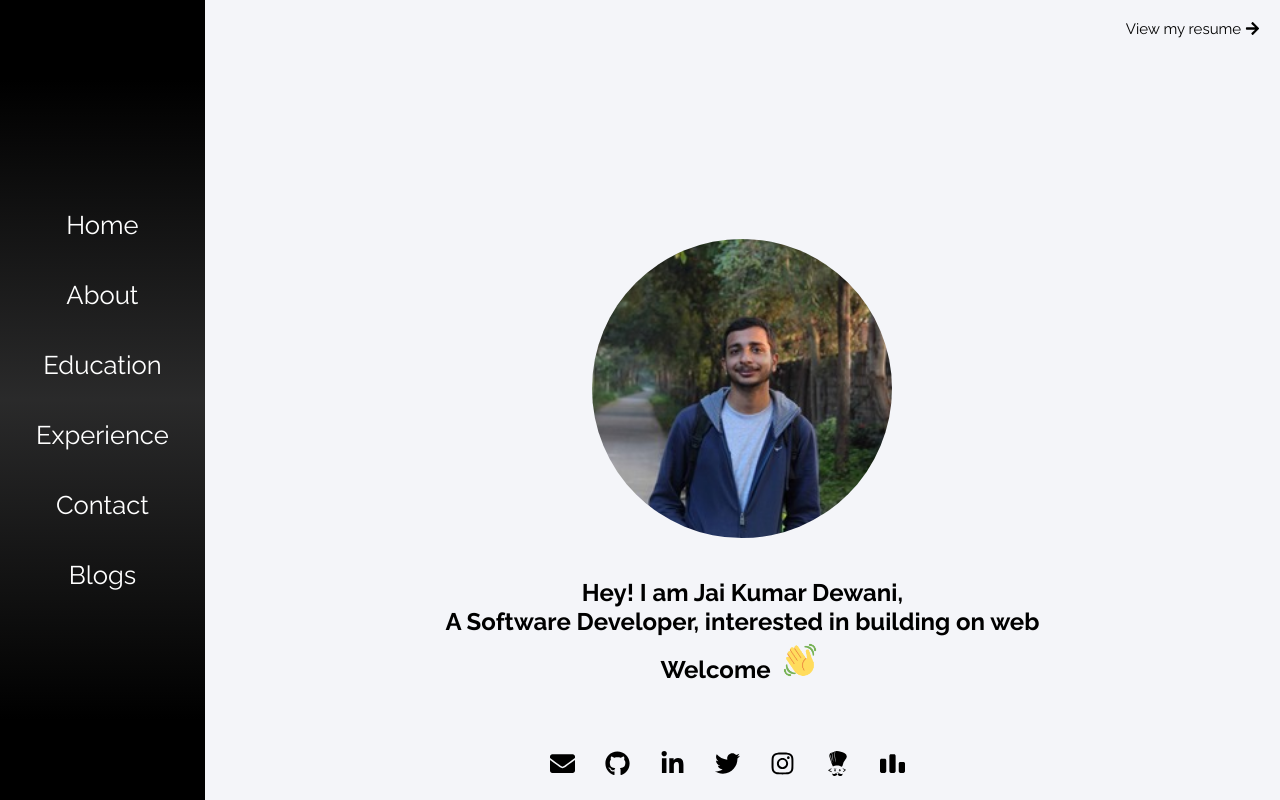
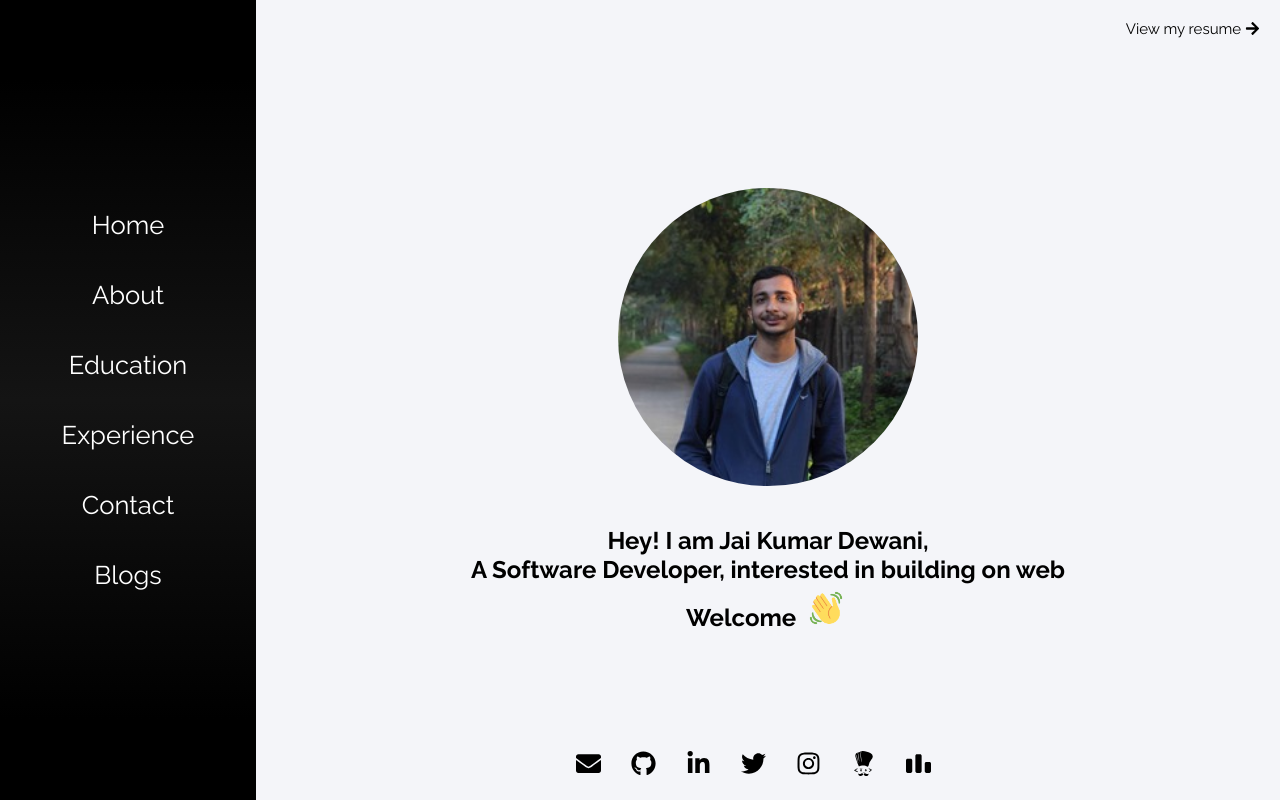
Before and after one commit to jai-dewani/me, a React (Create React App) app: page / in a window 1280 px wide. Built offline with nearby package versions, Linux system fonts and the light colour scheme; the HTML template or start-up script is replaced by a standard one.

Commit message:
Update min-width of nav

```diff
--- a/src/App.css
+++ b/src/App.css
@@ -26,19 +26,20 @@ nav
   display: flex;
   justify-content: center;
   align-items: center;
-  min-width: min-content;
+  min-width: 20%;
   flex:var(--sidebar-flex);
   background: rgb(0,0,0);
-  background: linear-gradient(180deg, rgba(0,0,0,1) 10%, rgba(20,20,20,0.9) 50%, rgba(0,0,0,1) 90%);
+  background: linear-gradient(180deg, rgba(0,0,0,1) 10%, rgba(20,20,20, 1) 50%, rgba(0,0,0,1) 90%);
 }
 .condiv
 {
-  padding: 8% 10% 0 10%;
+  padding: 8% 12% 0 12%;
   background-color: #f4f5f9;
   flex:var(--condiv-flex);
 }
 .home
 {
+  padding-top: 0;
   display: flex;
   justify-content: center;
   flex-direction: column;
@@ -64,7 +65,7 @@ nav ul{
 }
 nav ul li
 {
-  margin: 40px 10px;
+  margin: 40px 20px;
 }
 a
 {
@@ -161,6 +162,7 @@ h1,h2,h3,h4,p{
 }
 .aboutme{
   padding-right: 150px;
+  text-align: justify;
 }
 
 .resume{
```
